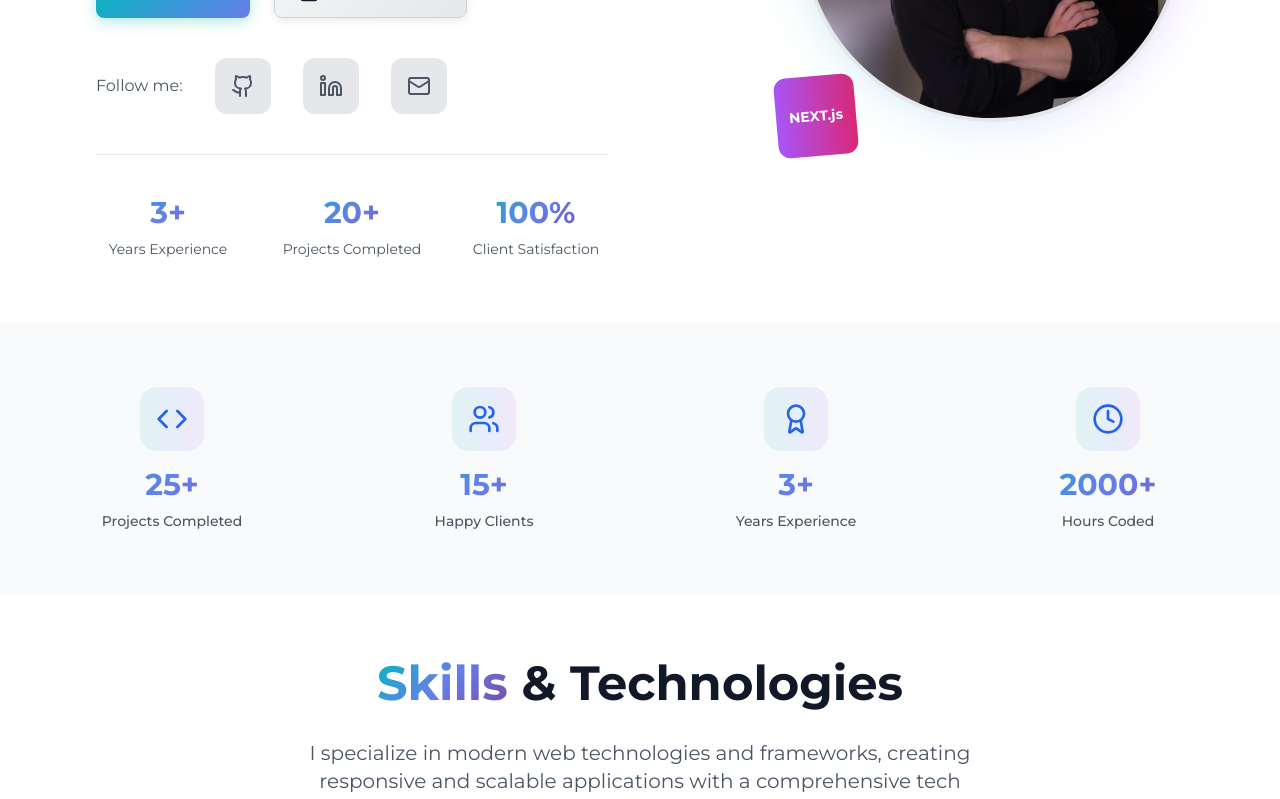
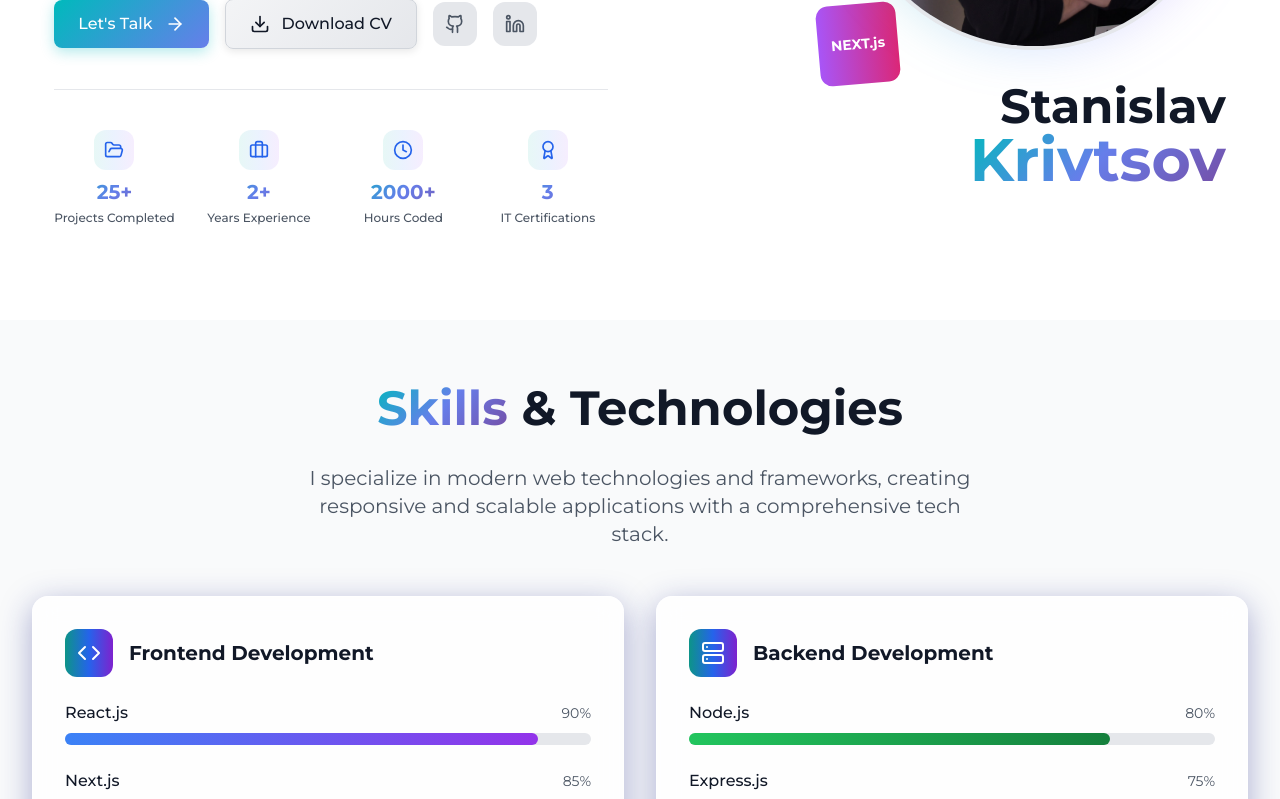
Before and after one commit to jesuisstan/portfolio-site-krivtsoff, a Next.js app: page / in a window 1280 px wide. Shown: the part 480-1279 px from the top of the page. Built offline with nearby package versions, Linux system fonts and the light colour scheme.

Commit message:
Banner updated

```diff
--- a/src/app/page.js
+++ b/src/app/page.js
@@ -2,7 +2,6 @@
 
 import { NavBar } from '@/components/NavBar';
 import { Banner } from '@/components/Banner';
-import { Stats } from '@/components/Stats';
 import { SkillsAndTech } from '@/components/SkillsAndTech';
 import { Experience } from '@/components/Experience';
 import { Projects } from '@/components/Projects';
@@ -14,7 +13,6 @@ export default function Home() {
     <main className="min-h-screen bg-white dark:bg-gray-900">
       <NavBar />
       <Banner />
-      <Stats />
       <SkillsAndTech />
       <Experience />
       <Projects />
--- a/src/components/Banner.jsx
+++ b/src/components/Banner.jsx
@@ -1,10 +1,89 @@
 'use client';
 
 import { motion } from 'framer-motion';
-import { ArrowRight, Github, Linkedin, Mail, Download } from 'lucide-react';
+import {
+  ArrowRight,
+  Github,
+  Linkedin,
+  Mail,
+  Download,
+  FolderOpen,
+  Award,
+  Clock,
+  Briefcase
+} from 'lucide-react';
 import Image from 'next/image';
+import { useRef, useState, useEffect } from 'react';
+import { useInView } from 'framer-motion';
 
 export function Banner() {
+  const ref = useRef(null);
+  const isInView = useInView(ref, { once: true });
+  const [counts, setCounts] = useState({
+    projects: 0,
+    experience: 0,
+    hours: 0,
+    certifications: 0
+  });
+
+  const stats = [
+    {
+      icon: FolderOpen,
+      number: 25,
+      label: 'Projects Completed',
+      suffix: '+',
+      color: 'from-blue-500 to-cyan-500'
+    },
+    {
+      icon: Briefcase,
+      number: 2,
+      label: 'Years Experience',
+      suffix: '+',
+      color: 'from-purple-500 to-pink-500'
+    },
+    {
+      icon: Clock,
+      number: 2000,
+      label: 'Hours Coded',
+      suffix: '+',
+      color: 'from-orange-500 to-red-500'
+    },
+    {
+      icon: Award,
+      number: 3,
+      label: 'IT Certifications',
+      suffix: '',
+      color: 'from-green-500 to-emerald-500'
+    }
+  ];
+
+  useEffect(() => {
+    if (isInView) {
+      const duration = 2000; // 2 seconds
+      const steps = 60;
+      const stepDuration = duration / steps;
+
+      let currentStep = 0;
+      const interval = setInterval(() => {
+        currentStep++;
+        const progress = currentStep / steps;
+
+        setCounts({
+          projects: Math.floor(stats[0].number * progress),
+          experience: Math.floor(stats[1].number * progress),
+          hours: Math.floor(stats[2].number * progress),
+          certifications: Math.floor(stats[3].number * progress)
+        });
+
+        if (currentStep >= steps) {
+          clearInterval(interval);
+        }
+      }, stepDuration);
+
+      return () => clearInterval(interval);
+    }
+  }, [isInView]);
+
   const downloadCV = () => {
     // Create link to PDF file in public folder
     const cvUrl = '/Krivtsov Stanislav_Frontend developer_CV.pdf';
@@ -31,11 +110,6 @@ export function Banner() {
       label: 'LinkedIn',
       href: process.env.NEXT_PUBLIC_LINK_LINKEDIN,
       icon: Linkedin
-    },
-    {
-      label: 'Email',
-      href: `mailto:${process.env.NEXT_PUBLIC_CONTACT_EMAIL}`,
-      icon: Mail
     }
   ];
 
@@ -84,11 +158,16 @@ export function Banner() {
                 Available for new opportunities
               </div>
 
-              <h1 className="text-4xl sm:text-5xl lg:text-6xl xl:text-7xl font-bold leading-tight">
+              <motion.h1
+                initial={{ opacity: 0, y: 20 }}
+                animate={{ opacity: 1, y: 0 }}
+                transition={{ delay: 0.3 }}
+                className="text-4xl sm:text-5xl lg:text-6xl xl:text-7xl font-bold leading-[1.1]"
+              >
                 <span className="gradient-text">Full-Stack</span>
                 <br />
                 <span className="text-gray-900 dark:text-white">Developer</span>
-              </h1>
+              </motion.h1>
 
               <p className="text-lg sm:text-xl text-gray-600 dark:text-gray-300 max-w-lg">
                 Crafting digital experiences with modern technologies.
@@ -101,7 +180,7 @@ export function Banner() {
               initial={{ opacity: 0, y: 20 }}
               animate={{ opacity: 1, y: 0 }}
               transition={{ delay: 0.4 }}
-              className="flex flex-col sm:flex-row gap-6"
+              className="flex flex-wrap items-center gap-4"
             >
               <motion.button
                 whileHover={{ scale: 1.05 }}
@@ -122,18 +201,8 @@ export function Banner() {
                 <Download className="w-5 h-5" />
                 <span>Download CV</span>
               </motion.button>
-            </motion.div>
 
-            {/* Social Links */}
-            <motion.div
-              initial={{ opacity: 0, y: 20 }}
-              animate={{ opacity: 1, y: 0 }}
-              transition={{ delay: 0.6 }}
-              className="flex items-center space-x-8"
-            >
-              <span className="text-gray-600 dark:text-gray-300">
-                Follow me:
-              </span>
+              {/* Social Links */}
               {socialLinks.map((social, index) => (
                 <motion.a
                   key={social.label}
@@ -142,41 +211,58 @@ export function Banner() {
                   rel="noopener noreferrer"
                   initial={{ opacity: 0, scale: 0 }}
                   animate={{ opacity: 1, scale: 1 }}
-                  transition={{ delay: 0.8 + index * 0.1 }}
-                  whileHover={{ scale: 1.2, rotate: 5 }}
+                  transition={{ delay: 0.6 + index * 0.1 }}
+                  whileHover={{ scale: 1.1, rotate: 5 }}
                   whileTap={{ scale: 0.9 }}
-                  className="p-4 rounded-xl bg-gray-200 dark:bg-gray-700 hover:bg-gray-300 dark:hover:bg-gray-600 transition-colors duration-200 group"
+                  className="p-3 rounded-xl bg-gray-200 dark:bg-gray-700 hover:bg-gray-300 dark:hover:bg-gray-600 transition-colors duration-200 group"
                 >
-                  <social.icon className="w-6 h-6 text-gray-600 dark:text-gray-300 group-hover:text-blue-600 dark:group-hover:text-blue-400 transition-colors duration-200" />
+                  <social.icon className="w-5 h-5 text-gray-600 dark:text-gray-300 group-hover:text-blue-600 dark:group-hover:text-blue-400 transition-colors duration-200" />
                 </motion.a>
               ))}
             </motion.div>
 
             {/* Stats */}
             <motion.div
+              ref={ref}
               initial={{ opacity: 0, y: 20 }}
               animate={{ opacity: 1, y: 0 }}
               transition={{ delay: 0.8 }}
-              className="grid grid-cols-3 gap-10 pt-10 border-t border-gray-200 dark:border-gray-700"
+              className="grid grid-cols-2 md:grid-cols-4 gap-6 pt-10 border-t border-gray-200 dark:border-gray-700"
             >
-              {[
-                { number: '3+', label: 'Years Experience' },
-                { number: '20+', label: 'Projects Completed' },
-                { number: '100%', label: 'Client Satisfaction' }
-              ].map((stat, index) => (
+              {stats.map((stat, index) => (
                 <motion.div
                   key={stat.label}
                   initial={{ opacity: 0, scale: 0.8 }}
-                  animate={{ opacity: 1, scale: 1 }}
-                  transition={{ delay: 1 + index * 0.1 }}
-                  className="text-center"
+                  animate={
+                    isInView
+                      ? { opacity: 1, scale: 1 }
+                      : { opacity: 0, scale: 0.8 }
+                  }
+                  transition={{ delay: 1 + index * 0.1, duration: 0.6 }}
+                  className="text-center group"
                 >
-                  <div className="text-3xl font-bold gradient-text mb-2">
-                    {stat.number}
-                  </div>
-                  <div className="text-sm text-gray-600 dark:text-gray-300">
-                    {stat.label}
-                  </div>
+                  <motion.div
+                    whileHover={{ scale: 1.1, rotate: 5 }}
+                    className="w-10 h-10 bg-gradient-to-r from-teal-500/10 via-blue-500/10 to-purple-500/10 rounded-xl flex items-center justify-center mx-auto mb-2 group-hover:bg-gradient-to-r group-hover:from-teal-500/20 group-hover:via-blue-500/20 group-hover:to-purple-500/20 transition-all duration-300"
+                  >
+                    <stat.icon className="w-5 h-5 text-blue-600 dark:text-blue-400" />
+                  </motion.div>
+                  <motion.div
+                    initial={{ opacity: 0, y: 20 }}
+                    animate={
+                      isInView ? { opacity: 1, y: 0 } : { opacity: 0, y: 20 }
+                    }
+                    transition={{ delay: 1.2 + index * 0.1, duration: 0.6 }}
+                    className="space-y-1"
+                  >
+                    <div className="text-xl font-bold gradient-text">
+                      {counts[Object.keys(counts)[index]]}
+                      {stat.suffix}
+                    </div>
+                    <div className="text-xs text-gray-600 dark:text-gray-300 font-medium">
+                      {stat.label}
+                    </div>
+                  </motion.div>
                 </motion.div>
               ))}
             </motion.div>
@@ -187,7 +273,7 @@ export function Banner() {
             initial={{ opacity: 0, x: 50 }}
             animate={{ opacity: 1, x: 0 }}
             transition={{ duration: 0.8, delay: 0.2 }}
-            className="relative flex justify-center lg:justify-end"
+            className="relative flex flex-col items-center lg:items-end space-y-8"
           >
             <div className="relative">
               {/* Floating Elements */}
@@ -240,6 +326,20 @@ export function Banner() {
                 </div>
               </motion.div>
             </div>
+
+            {/* Name */}
+            <motion.h2
+              initial={{ opacity: 0, y: 20 }}
+              animate={{ opacity: 1, y: 0 }}
+              transition={{ delay: 0.4 }}
+              className="text-3xl sm:text-4xl lg:text-5xl font-bold text-center lg:text-right leading-[1.1]"
+            >
+              <span className="text-gray-900 dark:text-white">Stanislav</span>
+              <br />
+              <span className="gradient-text text-4xl sm:text-5xl lg:text-6xl">
+                Krivtsov
+              </span>
+            </motion.h2>
           </motion.div>
         </div>
       </div>
--- a/src/components/Projects.jsx
+++ b/src/components/Projects.jsx
@@ -27,7 +27,7 @@ export function Projects() {
       image: '/projects/project-hypertube.png',
       technologies: ['React', 'Node.js', 'WebRTC', 'Express', 'MongoDB'],
       category: 'Full-Stack',
-      liveUrl: 'https://hypertube.krivtsoff.me',
+      liveUrl: 'https://hypertube-video-library.vercel.app',
       githubUrl: 'https://github.com/jesuisstan/hypertube',
       icon: Globe,
       featured: true
@@ -40,7 +40,7 @@ export function Projects() {
       image: '/projects/project-matcha.png',
       technologies: ['React', 'Socket.io', 'Node.js', 'PostgreSQL', 'Redis'],
       category: 'Full-Stack',
-      liveUrl: 'https://matcha.krivtsoff.me',
+      liveUrl: 'https://matcha-find-your-date.vercel.app',
       githubUrl: 'https://github.com/jesuisstan/matcha',
       icon: Globe,
       featured: true
--- a/src/components/SkillsAndTech.jsx
+++ b/src/components/SkillsAndTech.jsx
@@ -231,7 +231,7 @@ export function SkillsAndTech() {
   return (
     <section
       id="skills"
-      className="pt-16 pb-16 bg-gradient-to-b from-white to-gray-50 dark:from-gray-900 dark:to-gray-800"
+      className="pt-16 pb-16 bg-gradient-to-b from-gray-50 to-gray-50 dark:from-gray-800 dark:to-gray-800"
     >
       <div className="container-custom px-4 sm:px-6 lg:px-8">
         {/* Skills Section */}
@@ -250,7 +250,7 @@ export function SkillsAndTech() {
           </motion.h2>
           <motion.p
             variants={itemVariants}
-            className="text-xl text-gray-600 dark:text-gray-300 max-w-2xl mx-auto mb-16"
+            className="text-xl text-gray-600 dark:text-gray-300 max-w-2xl mx-auto mb-12"
           >
             I specialize in modern web technologies and frameworks, creating
             responsive and scalable applications with a comprehensive tech
@@ -261,24 +261,24 @@ export function SkillsAndTech() {
             initial="hidden"
             animate={isInView ? 'visible' : 'hidden'}
             variants={containerVariants}
-            className="grid md:grid-cols-2 lg:grid-cols-2 gap-12"
+            className="grid md:grid-cols-2 lg:grid-cols-2 gap-8"
           >
             {skillCategories.map((category, categoryIndex) => (
               <motion.div
                 key={category.title}
                 variants={itemVariants}
-                className="glass-effect rounded-2xl p-10 card-hover"
+                className="glass-effect rounded-2xl p-8 card-hover"
               >
-                <div className="flex items-center mb-8">
-                  <div className="w-16 h-16 bg-gradient-to-r from-teal-600 via-blue-600 to-purple-700 rounded-2xl flex items-center justify-center mr-6">
-                    <category.icon className="w-8 h-8 text-white" />
+                <div className="flex items-center mb-6">
+                  <div className="w-12 h-12 bg-gradient-to-r from-teal-600 via-blue-600 to-purple-700 rounded-xl flex items-center justify-center mr-4">
+                    <category.icon className="w-6 h-6 text-white" />
                   </div>
-                  <h3 className="text-2xl font-bold text-gray-900 dark:text-white">
+                  <h3 className="text-xl font-bold text-gray-900 dark:text-white">
                     {category.title}
                   </h3>
                 </div>
 
-                <div className="space-y-8">
+                <div className="space-y-6">
                   {category.skills.map((skill, skillIndex) => (
                     <motion.div
                       key={skill.name}
@@ -289,7 +289,7 @@ export function SkillsAndTech() {
                       transition={{
                         delay: categoryIndex * 0.2 + skillIndex * 0.1
                       }}
-                      className="space-y-3"
+                      className="space-y-2"
                     >
                       <div className="flex justify-between items-center">
                         <span className="font-medium text-gray-900 dark:text-white">
--- a/src/components/Stats.jsx
+++ /dev/null
@@ -1,124 +0,0 @@
-'use client';
-
-import { motion } from 'framer-motion';
-import { useInView } from 'framer-motion';
-import { useRef, useState, useEffect } from 'react';
-import { Code, Users, Award, Clock } from 'lucide-react';
-
-export function Stats() {
-  const ref = useRef(null);
-  const isInView = useInView(ref, { once: true });
-  const [counts, setCounts] = useState({
-    projects: 0,
-    clients: 0,
-    experience: 0,
-    hours: 0
-  });
-
-  const stats = [
-    {
-      icon: Code,
-      number: 25,
-      label: 'Projects Completed',
-      suffix: '+',
-      color: 'from-blue-500 to-purple-600'
-    },
-    {
-      icon: Users,
-      number: 15,
-      label: 'Happy Clients',
-      suffix: '+',
-      color: 'from-green-500 to-emerald-500'
-    },
-    {
-      icon: Award,
-      number: 3,
-      label: 'Years Experience',
-      suffix: '+',
-      color: 'from-purple-500 to-pink-500'
-    },
-    {
-      icon: Clock,
-      number: 2000,
-      label: 'Hours Coded',
-      suffix: '+',
-      color: 'from-orange-500 to-red-500'
-    }
-  ];
-
-  useEffect(() => {
-    if (isInView) {
-      const duration = 2000; // 2 seconds
-      const steps = 60;
-      const stepDuration = duration / steps;
-
-      let currentStep = 0;
-      const interval = setInterval(() => {
-        currentStep++;
-        const progress = currentStep / steps;
-
-        setCounts({
-          projects: Math.floor(stats[0].number * progress),
-          clients: Math.floor(stats[1].number * progress),
-          experience: Math.floor(stats[2].number * progress),
-          hours: Math.floor(stats[3].number * progress)
-        });
-
-        if (currentStep >= steps) {
-          clearInterval(interval);
-        }
-      }, stepDuration);
-
-      return () => clearInterval(interval);
-    }
-  }, [isInView]);
-
-  return (
-    <section className="py-16 bg-gradient-to-b from-gray-50 to-gray-50 dark:from-gray-800 dark:to-gray-800">
-      <div className="container-custom px-4 sm:px-6 lg:px-8">
-        <motion.div
-          ref={ref}
-          initial={{ opacity: 0, y: 50 }}
-          animate={isInView ? { opacity: 1, y: 0 } : { opacity: 0, y: 50 }}
-          transition={{ duration: 0.8 }}
-          className="grid grid-cols-2 md:grid-cols-4 gap-8"
-        >
-          {stats.map((stat, index) => (
-            <motion.div
-              key={stat.label}
-              initial={{ opacity: 0, scale: 0.8 }}
-              animate={
-                isInView ? { opacity: 1, scale: 1 } : { opacity: 0, scale: 0.8 }
-              }
-              transition={{ delay: index * 0.1, duration: 0.6 }}
-              className="text-center group"
-            >
-              <motion.div
-                whileHover={{ scale: 1.1, rotate: 5 }}
-                className="w-16 h-16 bg-gradient-to-r from-teal-500/10 via-blue-500/10 to-purple-500/10 rounded-2xl flex items-center justify-center mx-auto mb-4 group-hover:bg-gradient-to-r group-hover:from-teal-500/20 group-hover:via-blue-500/20 group-hover:to-purple-500/20 transition-all duration-300"
-              >
-                <stat.icon className="w-8 h-8 text-blue-600 dark:text-blue-400" />
-              </motion.div>
-              <motion.div
-                initial={{ opacity: 0, y: 20 }}
-                animate={
-                  isInView ? { opacity: 1, y: 0 } : { opacity: 0, y: 20 }
-                }
-                transition={{ delay: index * 0.1 + 0.3, duration: 0.6 }}
-                className="space-y-2"
-              >
-                <div className="text-3xl font-bold gradient-text">
-                  {counts[Object.keys(counts)[index]]}
-                  {stat.suffix}
-                </div>
-                <div className="text-sm text-gray-600 dark:text-gray-300 font-medium">
-                  {stat.label}
-                </div>
-              </motion.div>
-            </motion.div>
-          ))}
-        </motion.div>
-      </div>
-    </section>
-  );
-}
```
